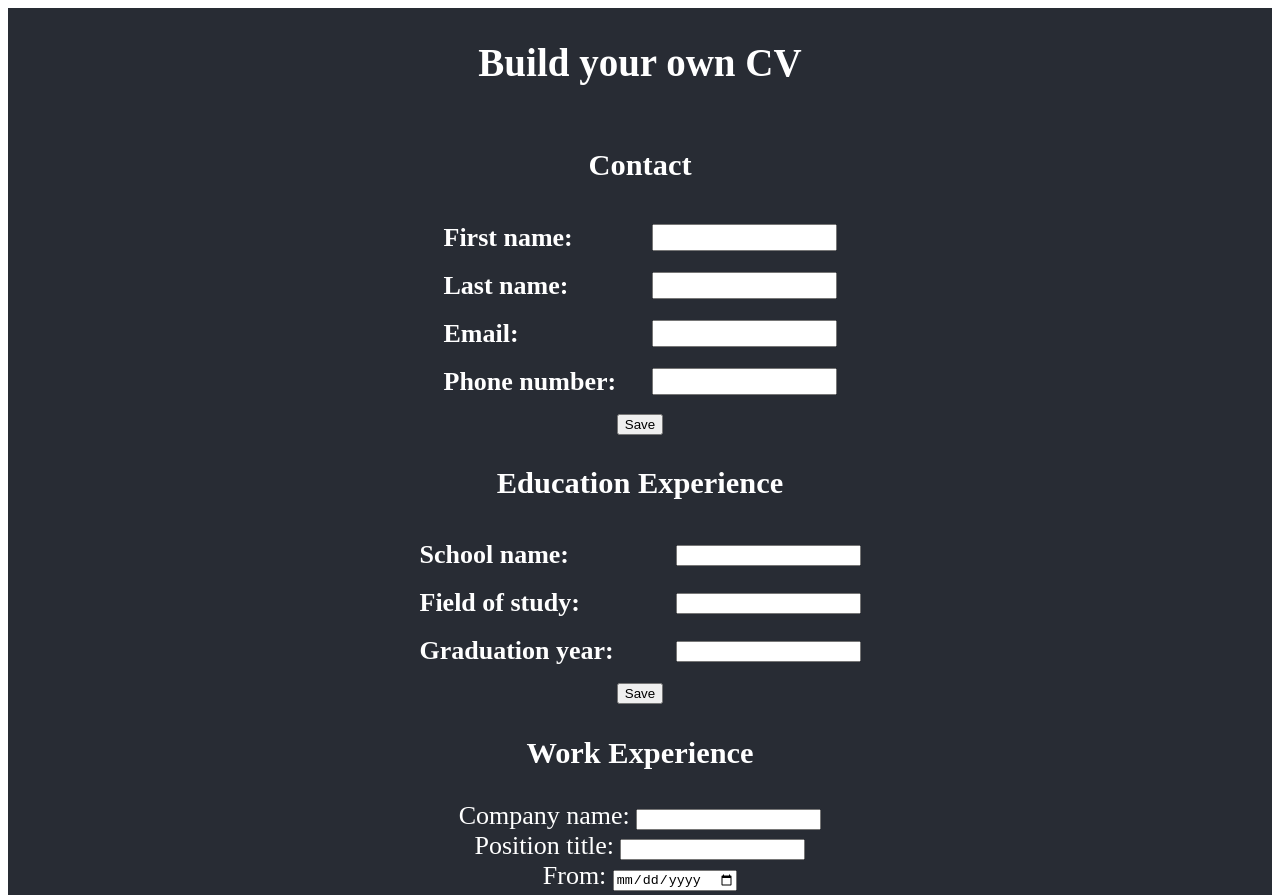
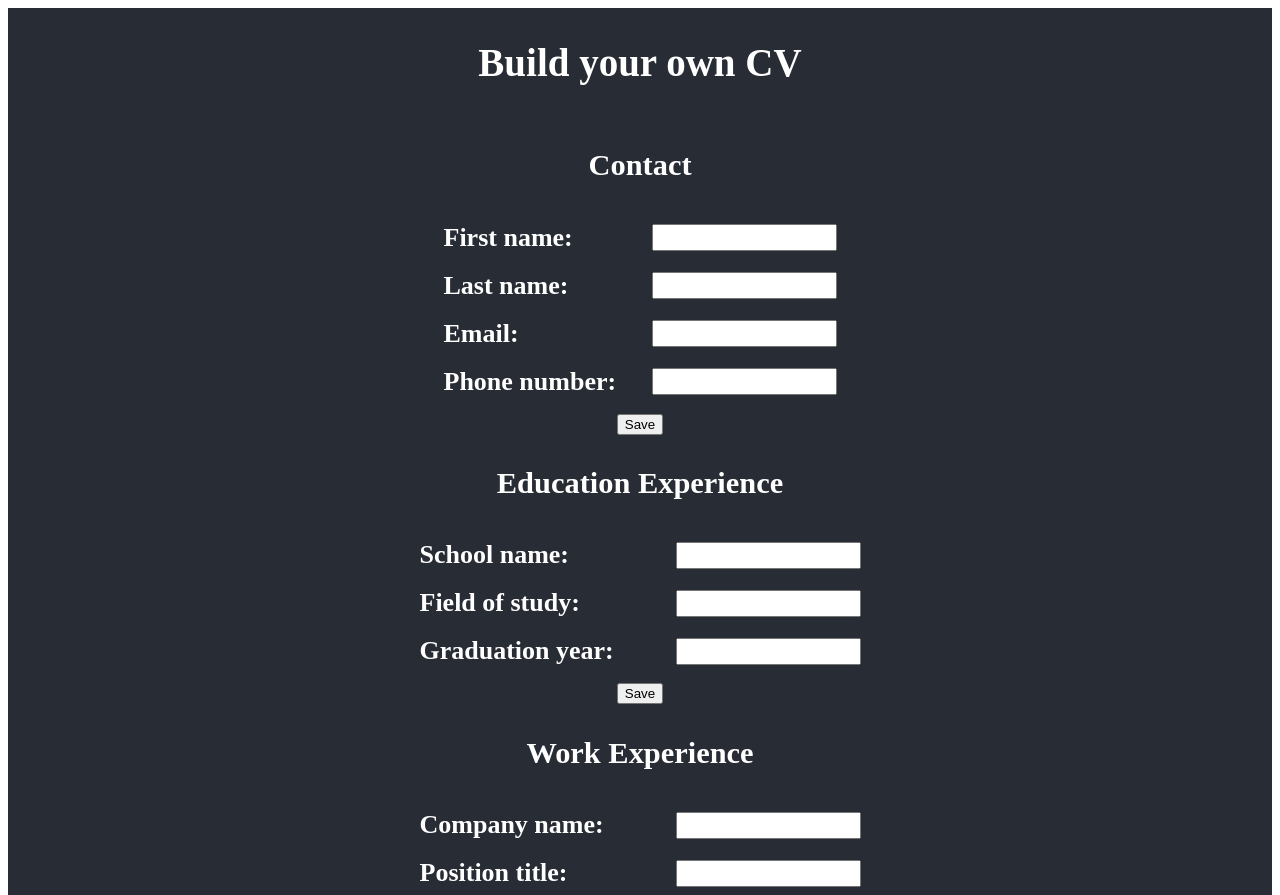
Before and after one commit to fjuren/cv-builder, a React (Create React App) app: page / in a window 1280 px wide. Shown: the top 895 px of the page. Built offline with nearby package versions, Linux system fonts and the light colour scheme.

Commit message:
Styled WorkExperienceHooks

```diff
--- a/src/styles/App.css
+++ b/src/styles/App.css
@@ -10,6 +10,7 @@
   align-items: center;
   font-size: calc(10px + 2vmin);
   color: white;
+  padding-bottom: 5rem;
 }
 
 .contactForm > div {
@@ -52,7 +53,7 @@
   font-weight: bold;
 }
 
-.educationtForm > div > input {
+.educationForm > div > input {
   height: 1.3rem
 }
 
@@ -67,3 +68,31 @@
 .educationContent > div > label{
   font-weight: bold;
 }
+
+.workForm > div {
+  display: grid;
+  grid-template-columns: 16rem auto;
+  text-align: left;
+  height: 3rem;
+  align-items: center;
+}
+
+.workForm > div> label {
+  font-weight: bold;
+}
+
+.workForm > div > input {
+  height: 1.3rem
+}
+
+.workContent> div {
+  display: grid;
+  grid-template-columns: 16rem auto;
+  text-align: left;
+  height: 3rem;
+  align-items: center;
+}
+
+.workContent > div > label{
+  font-weight: bold;
+}
```
